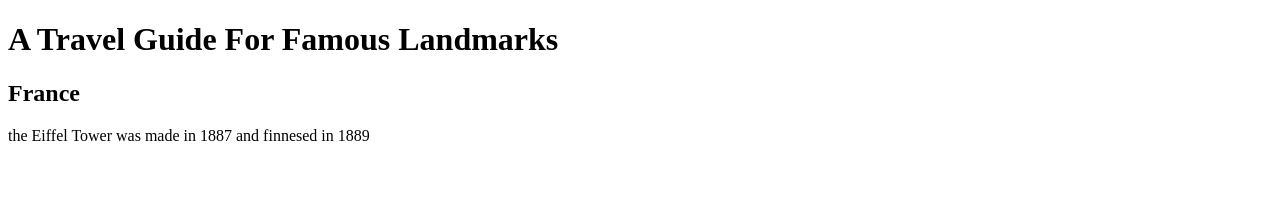
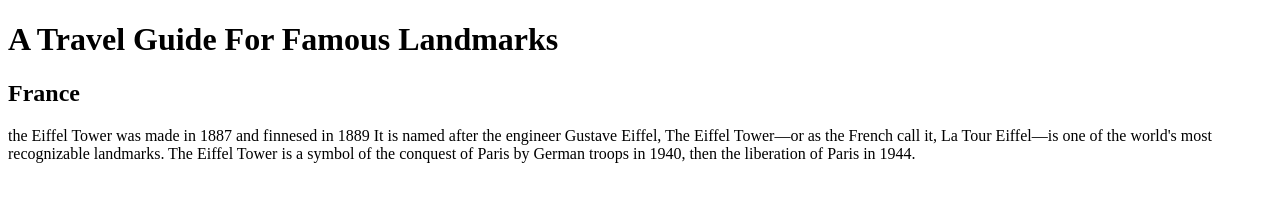
Before and after one commit to SPIRALLIFE/mywebpage, a plain HTML site: page index.html in a window 1280 px wide. Drawn offline with Linux system fonts and the light colour scheme.

Commit message:
Update index.html

```diff
--- a/index.html
+++ b/index.html
@@ -8,7 +8,10 @@
 
 
   <h2> France </h2>
-  <P> the Eiffel Tower was made in 1887 and finnesed in 1889 </P>
+  <P> the Eiffel Tower was made in 1887 and finnesed in 1889
+     It is named after the engineer Gustave Eiffel,
+    The Eiffel Tower—or as the French call it, La Tour Eiffel—is one of the world's most recognizable landmarks.
+    The Eiffel Tower is a symbol of the conquest of Paris by German troops in 1940, then the liberation of Paris in 1944.
 
 </body>
 </html>
```
